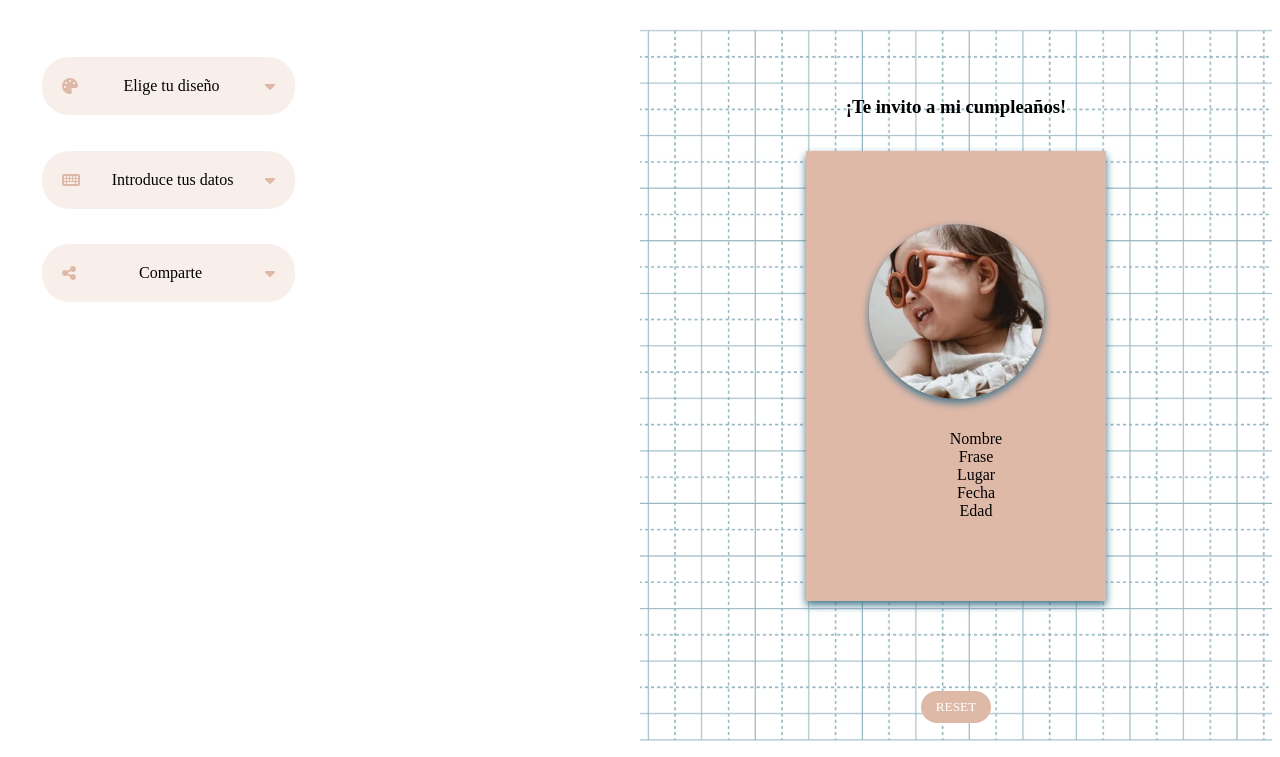
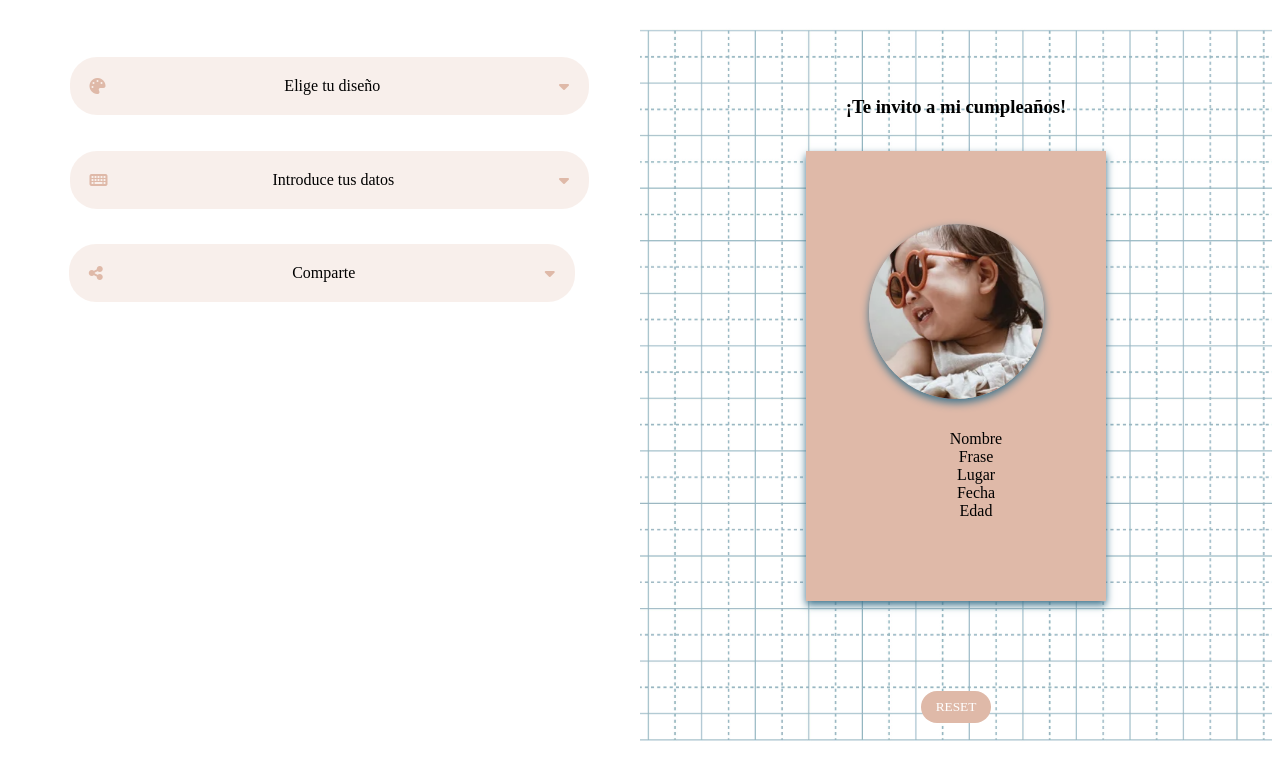
Before and after one commit to Patrigar10/project-promo-48-module-2-team-1, a website built with Vite: page src/form.html in a window 1280 px wide. Shown: the part 86-843 px from the top of the page. Built offline with nearby package versions, Linux system fonts and the light colour scheme; a web font is replaced by a local one.

Commit message:
first commit

```diff
--- a/src/scss/layout/_fdesign.scss
+++ b/src/scss/layout/_fdesign.scss
@@ -4,8 +4,9 @@
     width: 100%;
 
     @media (min-width: 768px) {
-        max-width: 60%;
+        max-width: 90%;
         padding-top: 40px;
+        margin-left: 5%;
     }
 
     margin-bottom: 20px;
@@ -14,6 +15,10 @@
 
     &-models {
         margin-top: 20px;
+        @media (min-width: 768px) {
+            margin-left: 150px;
+        }
+
 
 
         &-image {
@@ -42,7 +47,7 @@
         }
 
         @media (min-width: 768px) {
-            max-width: 60%;
+            max-width: 90%;
         }
 
     }
--- a/src/scss/layout/_ffillout.scss
+++ b/src/scss/layout/_ffillout.scss
@@ -13,7 +13,8 @@
     }
 
     @media (min-width: 768px) {
-        max-width: 60%;
+        max-width: 90%;
+        margin-left: 5%;
     }
 
 }
@@ -35,7 +36,7 @@
     }
 
     @media (min-width: 768px) {
-        max-width: 60%;
+        max-width: 90%;
     }
 
 }
--- a/src/scss/layout/_fshare.scss
+++ b/src/scss/layout/_fshare.scss
@@ -21,13 +21,15 @@
         }
 
         @media (min-width: 768px) {
-            max-width: 60%;
+            max-width: 90%;
+            margin-left: 5%;
         }
 
     }
 
     @media (min-width: 768px) {
-        max-width: 60%;
+        max-width: 90%;
+
     }
 }
 
```
